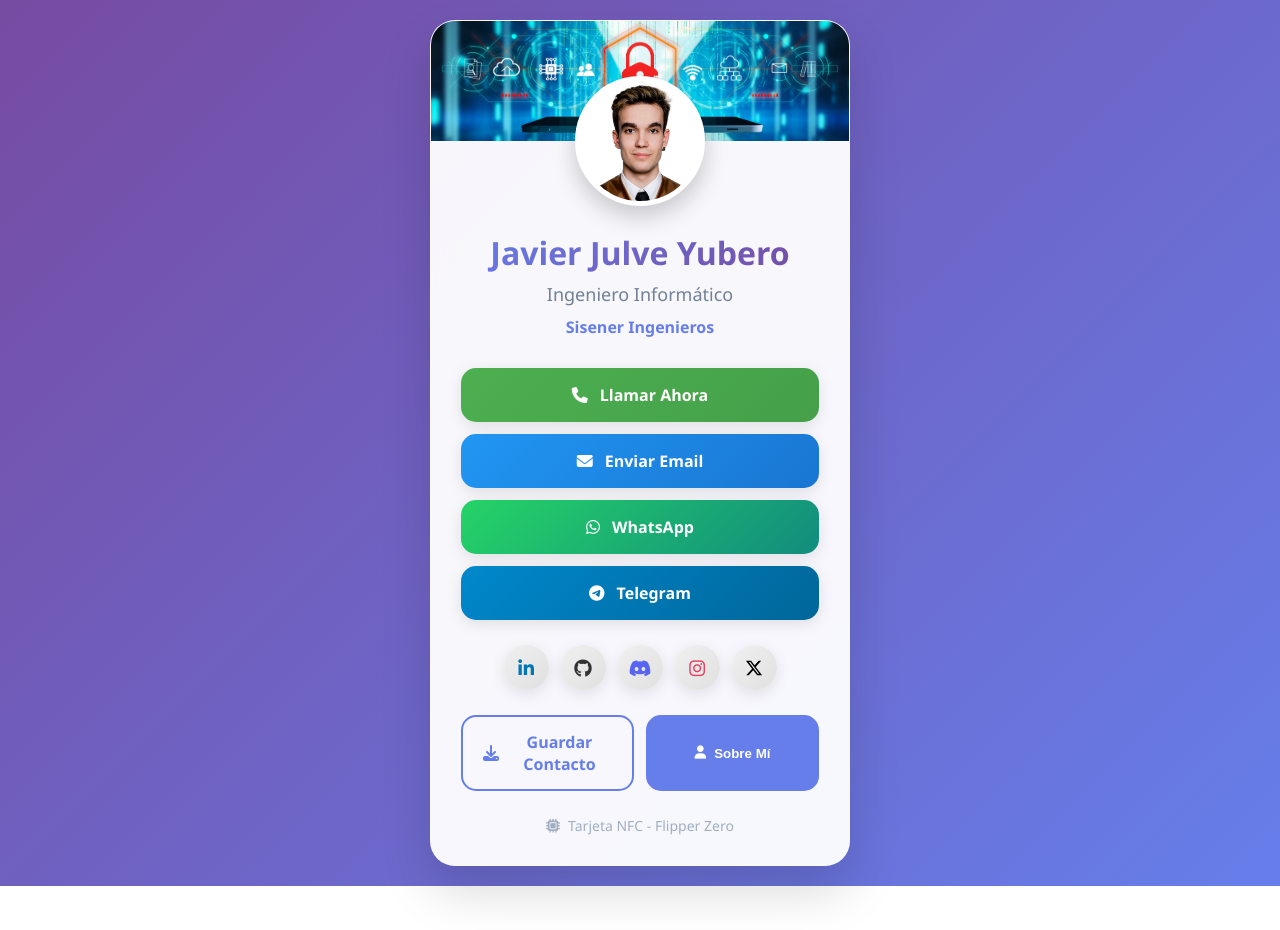
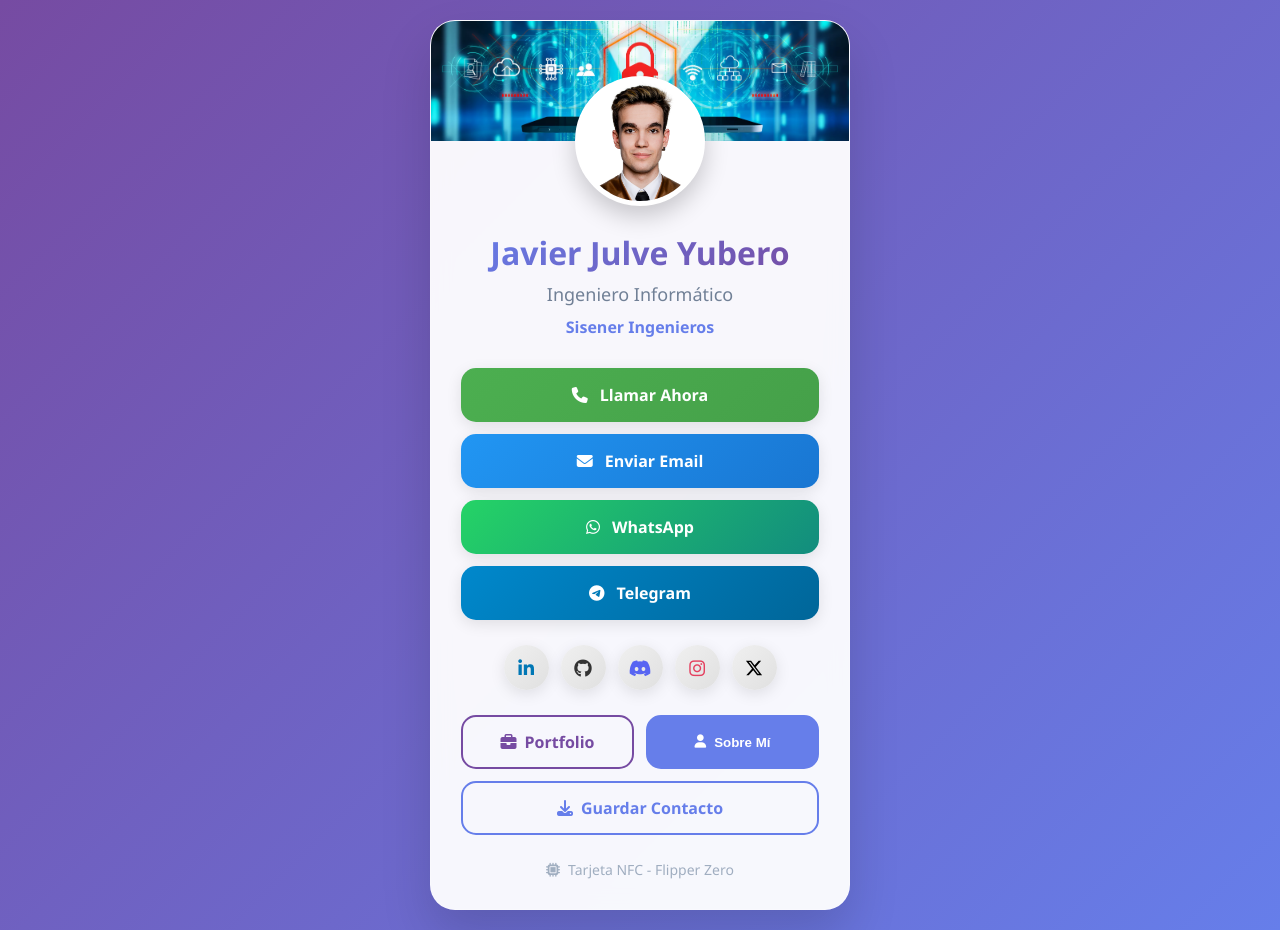
Before and after one commit to DonJulve/VCard, a plain HTML site: page index.html in a window 1280 px wide. Before the commit the page ends 886 px from the top, so only its background shows below. Drawn offline with Linux system fonts and the light colour scheme.

Commit message:
VCard upgraded

```diff
--- a/index.html
+++ b/index.html
@@ -240,14 +240,18 @@
             color: white;
         }
 
+        /* Modificación para el layout de 3 botones */
         .action-buttons {
             display: flex;
             gap: 12px;
             margin-top: 20px;
+            /* Permite que los botones se envuelvan si la pantalla es pequeña */
+            flex-wrap: wrap;
         }
 
         .action-btn {
-            flex: 1;
+            /* Cambio a flex: 1 para distribuir el espacio uniformemente entre los 3 */
+            flex: 1 1 30%;
             padding: 14px 20px;
             border: 2px solid #667eea;
             background: transparent;
@@ -261,6 +265,7 @@
             justify-content: center;
             gap: 8px;
             cursor: pointer;
+            text-align: center; /* Asegura que el texto se centre si se envuelve */
         }
 
         .action-btn:hover {
@@ -277,6 +282,17 @@
         .action-btn.primary:hover {
             background: #5a6fd8;
             transform: translateY(-2px);
+        }
+
+        /* Estilo para el nuevo botón de Portfolio */
+        .action-btn.portfolio {
+            border-color: #764ba2;
+            color: #764ba2;
+        }
+
+        .action-btn.portfolio:hover {
+            background: #764ba2;
+            color: white;
         }
 
         .about-section {
@@ -499,14 +515,18 @@
             </div>
 
             <div class="action-buttons">
-                <a href="#" class="action-btn" onclick="guardarContacto()">
-                    <i class="fas fa-download"></i>
-                    Guardar Contacto
+                <a href="https://donjulve.github.io/Portfolio" target="_blank" class="action-btn portfolio">
+                    <i class="fas fa-briefcase"></i>
+                    Portfolio
                 </a>
                 <button class="action-btn primary" onclick="toggleAbout()">
                     <i class="fas fa-user"></i>
                     Sobre Mí
                 </button>
+                <a href="#" class="action-btn" onclick="guardarContacto()">
+                    <i class="fas fa-download"></i>
+                    Guardar Contacto
+                </a>
             </div>
 
             <div class="about-section" id="aboutSection">
@@ -650,7 +670,7 @@ END:VCARD`;
 
         function toggleAbout() {
             const aboutSection = document.getElementById('aboutSection');
-            const aboutButton = document.querySelector('.action-btn.primary');
+            const aboutButton = document.querySelector('.action-buttons .primary');
 
             if (aboutSection.style.display === 'block') {
                 aboutSection.style.display = 'none';
```
